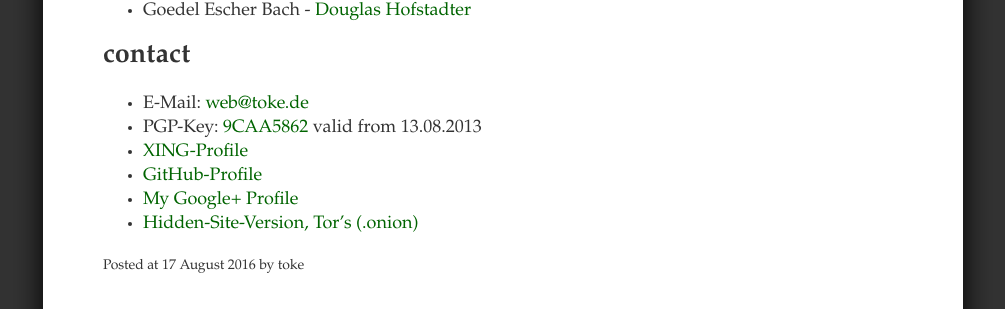
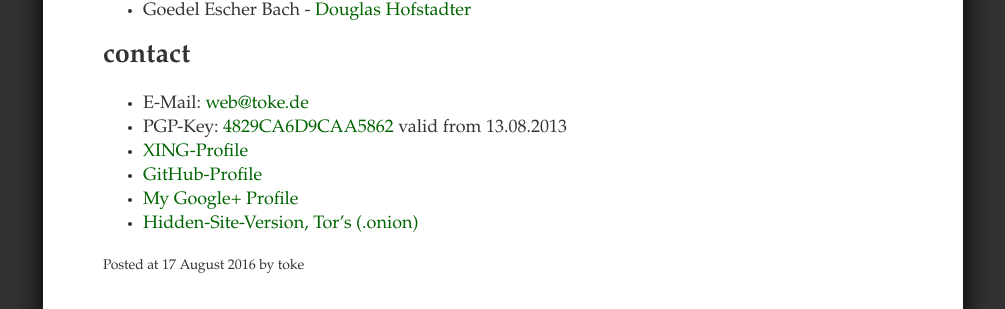
Before and after one commit to toke/toke.de, a Jekyll site: the page built from index.markdown, in a window 1280 px wide. Shown: the part 896-1205 px from the top of the page, without its empty margins (137-1142 px from the left). Built offline with Jekyll 4.4.1, drawn with Linux system fonts in a browser that asks for light colours.

Commit message:
Replaced 32Bit Key ID

```diff
--- a/index.markdown
+++ b/index.markdown
@@ -43,7 +43,7 @@ Starting to collect recent good reads:
 ## contact
 
  * E-Mail: [web@toke.de](mailto:web@toke.de)
- * PGP-Key: [9CAA5862](9CAA5862.asc) valid from 13.08.2013
+ * PGP-Key: [4829CA6D9CAA5862](9CAA5862.asc) valid from 13.08.2013
  * [XING-Profile](https://www.xing.com/profile/Thomas_Kerpe)
  * [GitHub-Profile](https://github.com/toke/)
  * [My Google+ Profile](/+)
```
